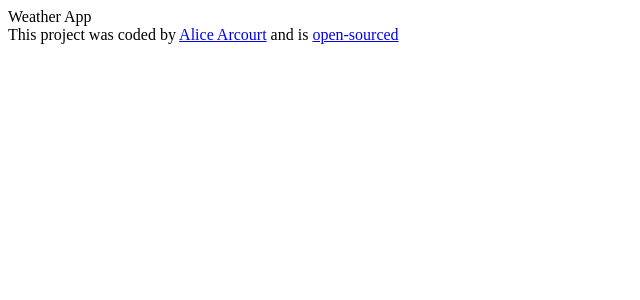
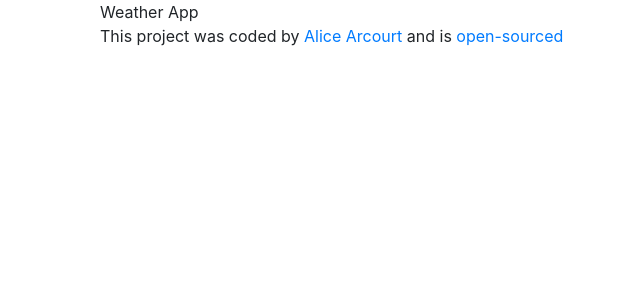
Before and after one commit to Lilie28/weather-app-react-final-project, a React (Create React App) app: page / in a window 1280 px wide. Shown: the top 300 px of the page, without its empty margins (0-640 px from the left). Built offline with nearby package versions, Linux system fonts and the light colour scheme.

Commit message:
Added Bootstrap

```diff
--- a/package.json
+++ b/package.json
@@ -6,6 +6,7 @@
     "@testing-library/jest-dom": "^5.11.9",
     "@testing-library/react": "^11.2.5",
     "@testing-library/user-event": "^12.7.1",
+    "bootstrap": "^4.6.0",
     "react": "^17.0.1",
     "react-dom": "^17.0.1",
     "react-scripts": "4.0.2",
--- a/public/index.html
+++ b/public/index.html
@@ -2,7 +2,6 @@
 <html lang="en">
   <head>
     <meta charset="utf-8" />
-    <link rel="icon" href="%PUBLIC_URL%/favicon.ico" />
     <meta name="viewport" content="width=device-width, initial-scale=1" />
     <meta name="theme-color" content="#000000" />
     <meta
@@ -10,14 +9,16 @@
       content="Weather application"
     />
 
-
     <link rel="manifest" href="%PUBLIC_URL%/manifest.json" />
 
     <title>React Weather App</title>
   </head>
   <body>
     <noscript>You need to enable JavaScript to run this app.</noscript>
-    <div id="root"></div>
+    <div class="container">
+        <div id="root"></div>
+    </div>
+
 
   </body>
 </html>
--- a/src/App.js
+++ b/src/App.js
@@ -4,12 +4,14 @@
 export default function App() {
   return (
     <div className="App">
+      <div className="container">
      Weather App
      <footer>
        This project was coded by <a href="https://www.linkedin.com/in/alice-arcourt-phd-5772728b/" target="_blank">Alice Arcourt</a>  and is {""}
      <a href="https://github.com/Lilie28/weather-app-react-final-project" target="_blank">
      open-sourced</a>
      </footer>
+       </div>
     </div>
   );
 }
--- a/src/index.js
+++ b/src/index.js
@@ -3,6 +3,8 @@
 import './index.css';
 import App from './App';
 import reportWebVitals from './reportWebVitals';
+import 'bootstrap/dist/css/bootstrap.css';
+
 
 ReactDOM.render(
   <React.StrictMode>
```
Also changed, not shown: 1 other file (tests, documents, lock files or other folders).
